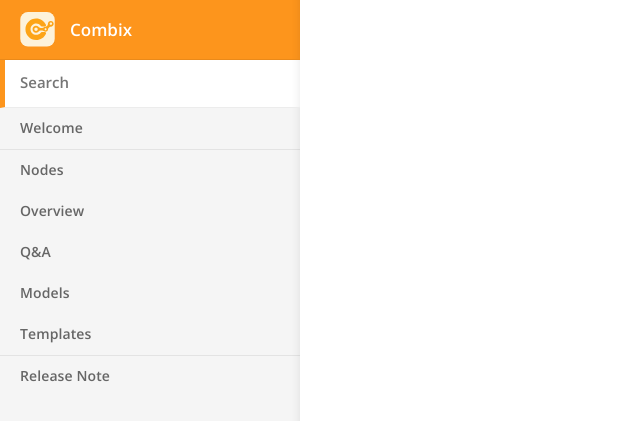
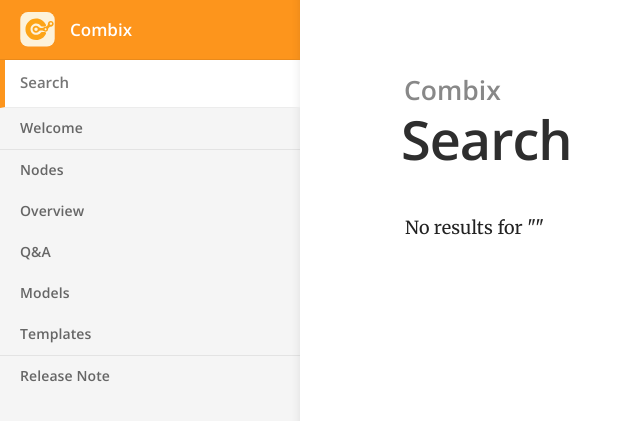
Before and after one commit to roryror/combix-doc, a Jekyll site: the page built from search.html, in a window 1280 px wide. Shown: the top 421 px of the page, without its empty margins (0-640 px from the left). Built offline with Jekyll 4.4.1, drawn with Linux system fonts in a browser that asks for light colours.

Commit message:
Update default.html

```diff
--- a/_layouts/default.html
+++ b/_layouts/default.html
@@ -48,7 +48,7 @@
             flex: 1;
             height:800px;
             overflow-y: auto;
-            z-index: -2;
+            z-index: 1;
             -ms-overflow-style: none;  /* 适用于 Internet Explorer 和 Edge */
             scrollbar-width: none;  /* 适用于 Firefox */
             transform: translateX(-180px);
@@ -115,7 +115,7 @@
             overflow-y: auto;
             padding: 20px;
             background-color: #fff;
-            z-index: -1;
+            z-index: -2;
             -ms-overflow-style: none;  /* 适用于 Internet Explorer 和 Edge */
             scrollbar-width: none;  /* 适用于 Firefox */
             transition: transform 0.3s ease-in-out, width 0.3s ease-in-out, opacity 0.3s ease-in-out; /* 添加过渡效果 */
```
